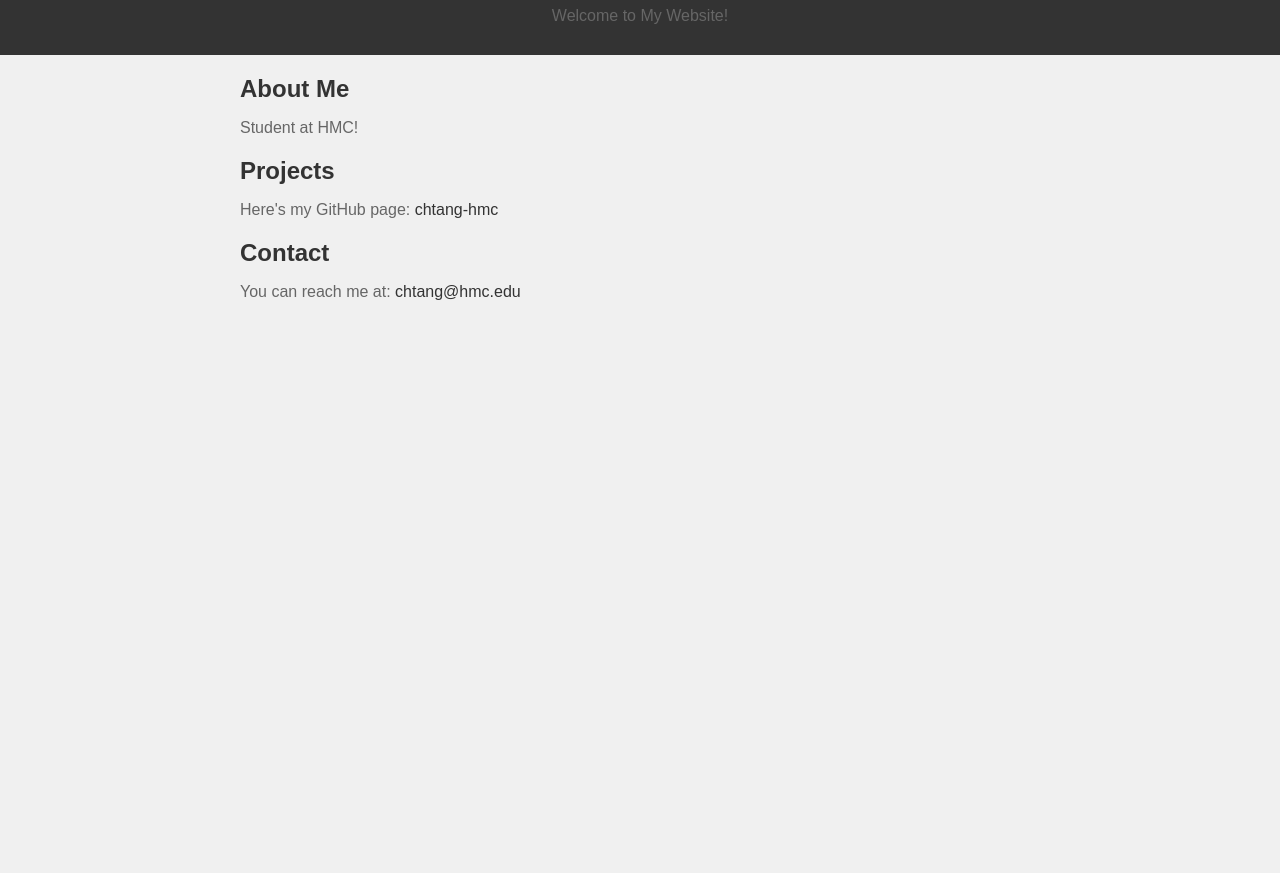
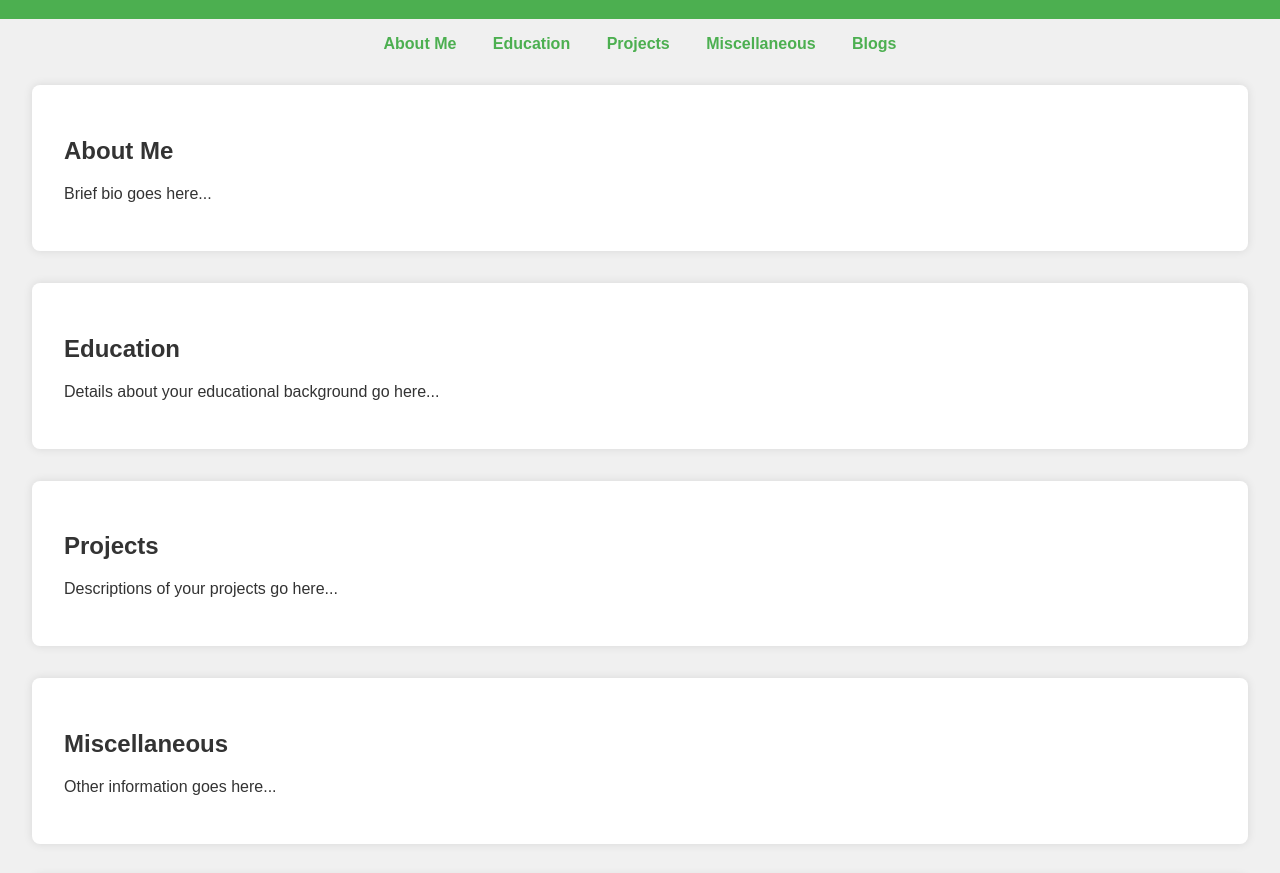
Before and after one commit to chtang-hmc/chtang-hmc.github.io, a plain HTML site: page index.html in a window 1280 px wide. Shown: the part 93-966 px from the top of the page. Before the commit the page ends 800 px from the top, so only its background shows below. Drawn offline with Linux system fonts and the light colour scheme.

Commit message:
Update index.html

```diff
--- a/index.html
+++ b/index.html
@@ -3,71 +3,79 @@
 <head>
     <meta charset="UTF-8">
     <meta name="viewport" content="width=device-width, initial-scale=1.0">
-    <title>Chengyi Tang</title>
+    <title>My Personal Webpage</title>
     <style>
-        /* Add your CSS styles here */
         body {
             font-family: Arial, sans-serif;
             margin: 0;
             padding: 0;
             background-color: #f0f0f0;
+            color: #333;
         }
         header {
-            background-color: #333;
-            color: #fff;
-            padding: 20px;
+            background-color: #4CAF50;
+            color: white;
             text-align: center;
+            padding: 1em 0;
         }
-        .container {
-            max-width: 800px;
-            margin: 20px auto;
-            padding: 0 20px;
+        nav {
+            text-align: center;
+            margin: 1em 0;
+        }
+        nav a {
+            margin: 0 1em;
+            text-decoration: none;
+            color: #4CAF50;
+            font-weight: bold;
         }
         section {
-            margin-bottom: 20px;
+            margin: 2em;
+            padding: 2em;
+            background-color: white;
+            border-radius: 8px;
+            box-shadow: 0 0 10px rgba(0, 0, 0, 0.1);
         }
-        h2 {
-            color: #333;
-            font-size: 24px;
-            margin-bottom: 10px;
-        }
-        p {
-            color: #666;
-            font-size: 16px;
-            margin-bottom: 10px;
-        }
-        a {
-            color: #333;
-            text-decoration: none;
-        }
-        a:hover {
-            text-decoration: underline;
+        footer {
+            text-align: center;
+            padding: 1em 0;
+            background-color: #4CAF50;
+            color: white;
         }
     </style>
 </head>
 <body>
-
-<header>
-    <h1>Chengyi Tang</h1>
-    <p>Welcome to My Website!</p>
-</header>
-
-<div class="container">
-    <section>
+    <header>
+        <h1>Welcome to My Personal Webpage</h1>
+    </header>
+    <nav>
+        <a href="#about-me">About Me</a>
+        <a href="#education">Education</a>
+        <a href="#projects">Projects</a>
+        <a href="#miscellaneous">Miscellaneous</a>
+        <a href="#blogs">Blogs</a>
+    </nav>
+    <section id="about-me">
         <h2>About Me</h2>
-        <p>Student at HMC!</p>
+        <p>Brief bio goes here...</p>
     </section>
-
-    <section>
+    <section id="education">
+        <h2>Education</h2>
+        <p>Details about your educational background go here...</p>
+    </section>
+    <section id="projects">
         <h2>Projects</h2>
-        <p>Here's my GitHub page: <a href="https://github.com/chtang-hmc">chtang-hmc</a></p>
+        <p>Descriptions of your projects go here...</p>
     </section>
-
-    <section>
-        <h2>Contact</h2>
-        <p>You can reach me at: <a href="mailto:chtang@g.hmc.edu">chtang@hmc.edu</a></p>
+    <section id="miscellaneous">
+        <h2>Miscellaneous</h2>
+        <p>Other information goes here...</p>
     </section>
-</div>
-
+    <section id="blogs">
+        <h2>Blogs</h2>
+        <p>Your blog posts or links to them go here...</p>
+    </section>
+    <footer>
+        <p>&copy; 2024 Your Name</p>
+    </footer>
 </body>
 </html>
```
